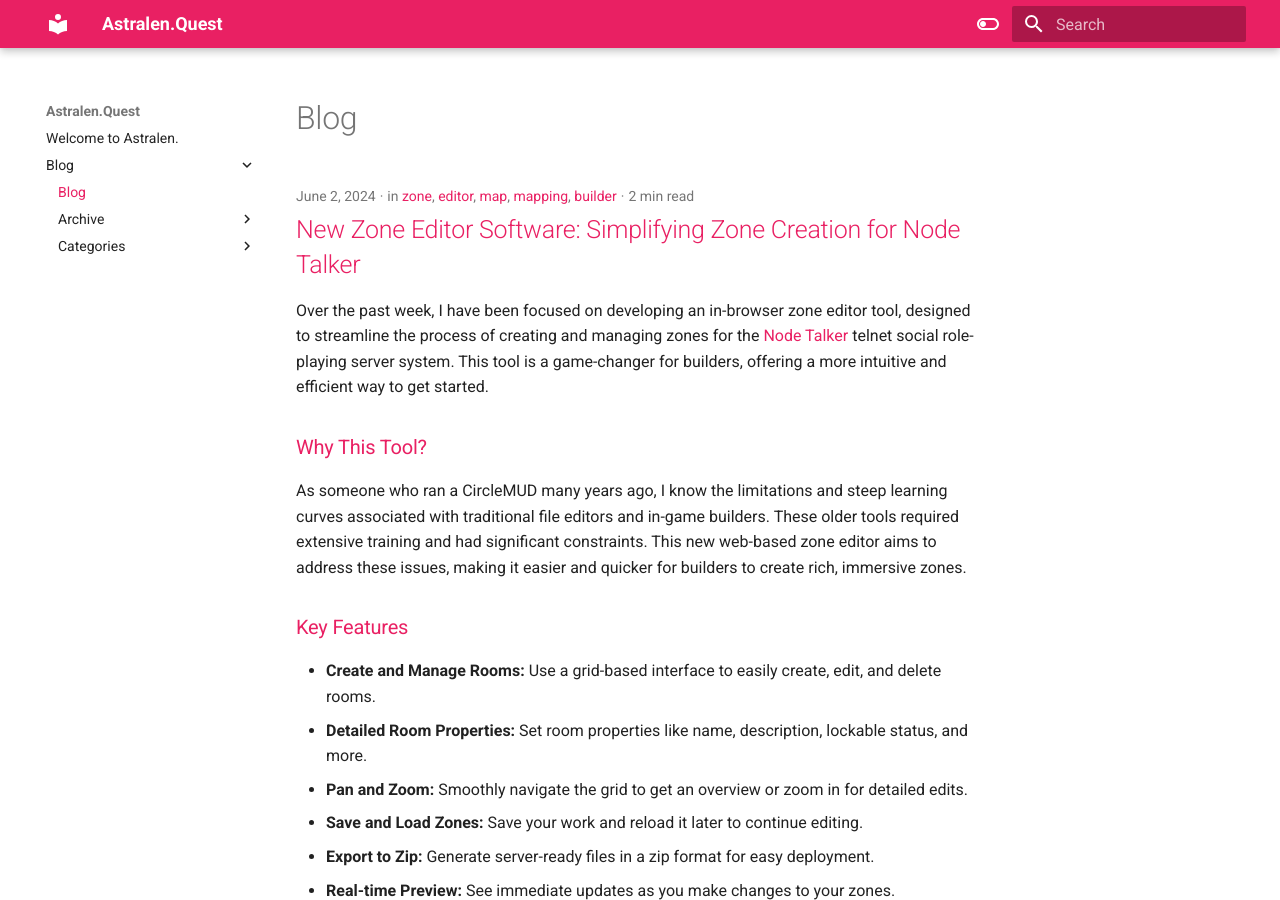
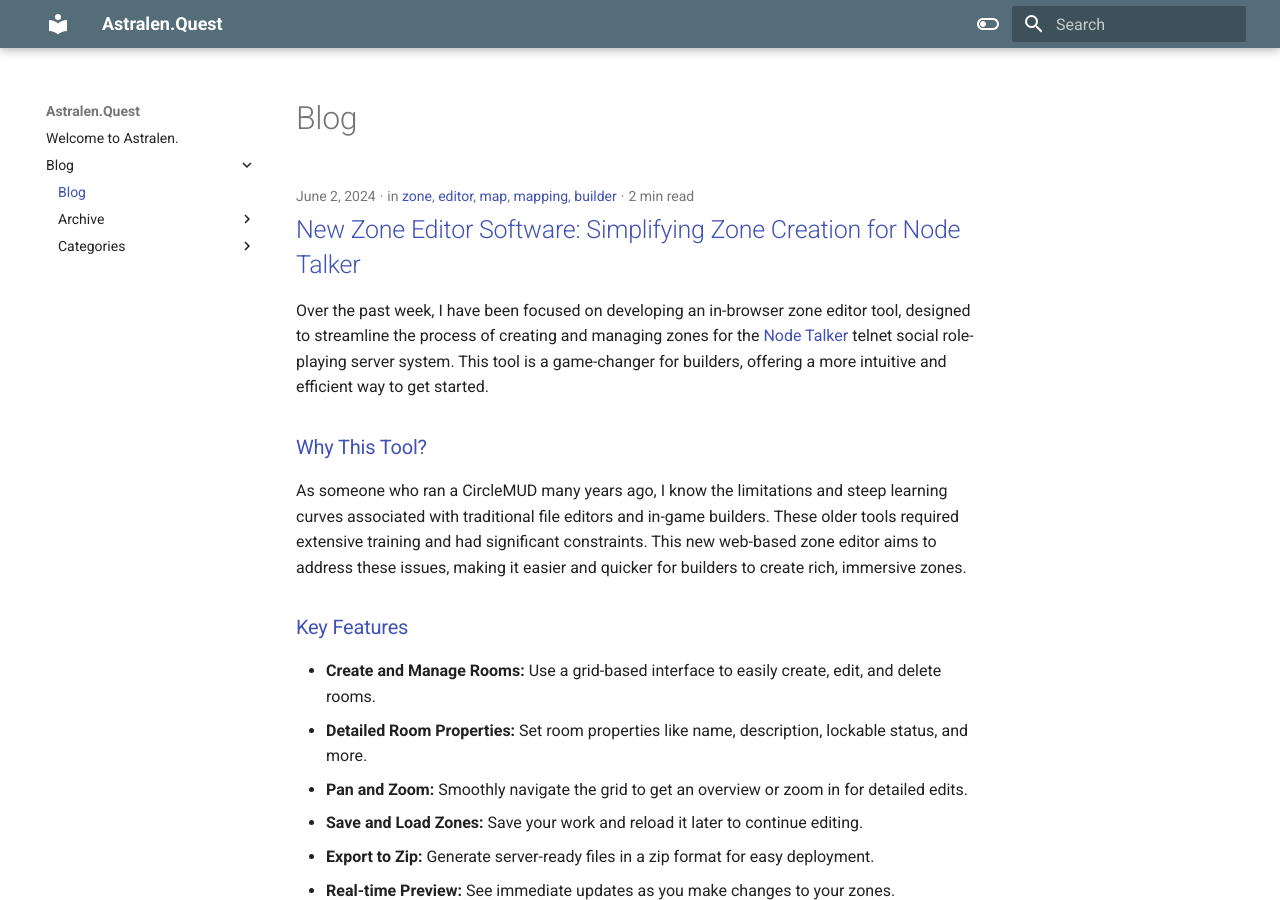
Before and after one commit to tvalladon/astralen-web, an MkDocs documentation site: the page built from docs/blog/index.md, in a window 1280 px wide and 900 px high. Built offline with MkDocs 1.6.1 and Material for MkDocs 9.7.7, drawn with Linux system fonts in a browser that asks for light colours.

Commit message:
Messing with the theme

```diff
--- a/mkdocs.yml
+++ b/mkdocs.yml
@@ -7,8 +7,8 @@ theme:
     # Light mode
     - media: "(prefers-color-scheme: light)"
       scheme: default
-      primary: pink
-      accent: indigo
+      primary: blue grey
+      accent: light blue
       toggle:
         icon: material/toggle-switch-off-outline
         name: Switch to dark mode
@@ -16,8 +16,8 @@ theme:
     # Dark mode
     - media: "(prefers-color-scheme: dark)"
       scheme: slate
-      primary: pink
-      accent: blue
+      primary: blue grey
+      accent: light blue
       toggle:
         icon: material/toggle-switch
         name: Switch to light mode
```
